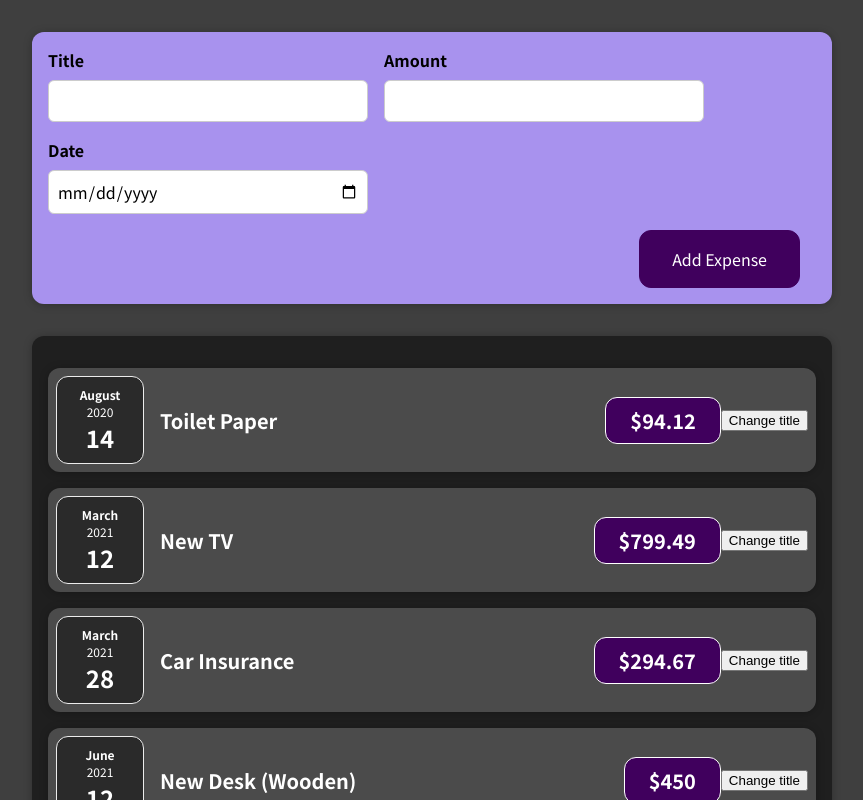
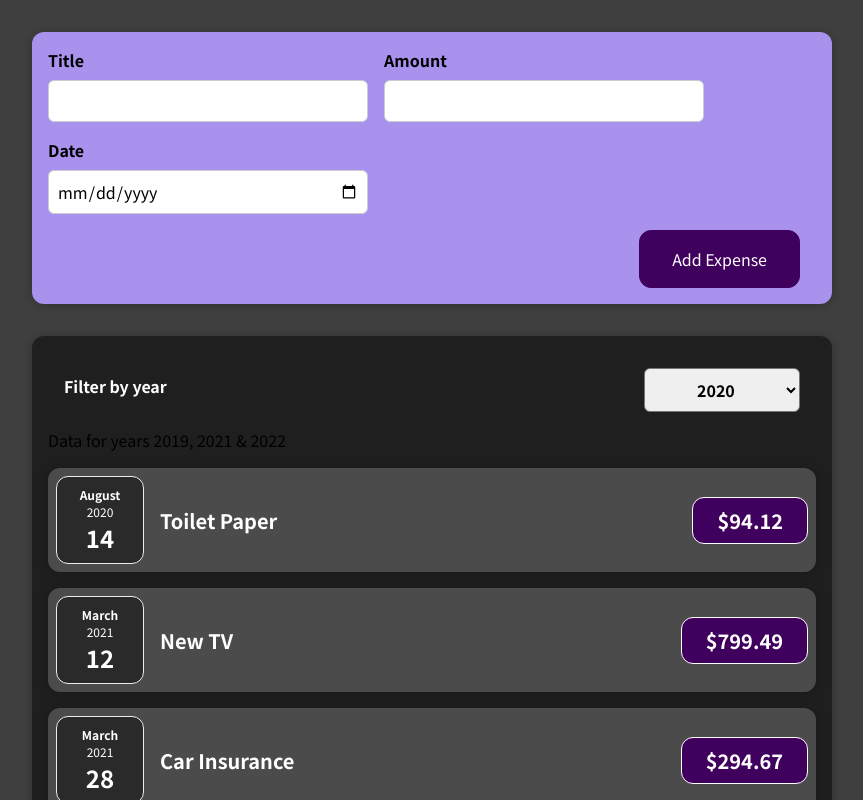
Before and after one commit to example-codes/react-expenses, a React (Vite) app: page / in a window 1280 px wide. Shown: the top 800 px of the page, without its empty margins (208-1071 px from the left). Built offline with nearby package versions, Linux system fonts and the light colour scheme.

Commit message:
add filter (only dropdown)

```diff
--- /dev/null
+++ b/src/components/Expenses/ExpenseFilter.jsx
@@ -0,0 +1,24 @@
+import React from "react";
+
+import "./ExpensesFilter.css";
+
+const ExpensesFilter = (props) => {
+    const dropdownChangeHandler = (event) =>{
+        props.onChangeFilter(event.target.value);
+    }
+  return (
+    <div className="expenses-filter">
+      <div className="expenses-filter__control">
+        <label>Filter by year</label>
+        <select value={props.selected} onChange={dropdownChangeHandler}>
+          <option value="2022">2022</option>
+          <option value="2021">2021</option>
+          <option value="2020">2020</option>
+          <option value="2019">2019</option>
+        </select>
+      </div>
+    </div>
+  );
+};
+
+export default ExpensesFilter;
--- a/src/components/Expenses/ExpenseItem.jsx
+++ b/src/components/Expenses/ExpenseItem.jsx
@@ -8,11 +8,6 @@
   const [title, setTitle] = useState(props.title);
   const [_amount, setAmount] = useState(props.amount);
 
-  const clickHandler = () => {
-    setTitle("Updated!");
-    setAmount("0");
-    console.log(title);
-  };
 
   return (
     <Card className="expense-item">
@@ -21,7 +16,6 @@
         <h2>{title}</h2>
         <div className="expense-item__price">${_amount}</div>
       </div>
-      <button onClick={clickHandler}>Change title</button>
     </Card>
   );
 };
--- a/src/components/Expenses/Expenses.jsx
+++ b/src/components/Expenses/Expenses.jsx
@@ -1,12 +1,37 @@
-import React from "react";
+import React, { useState } from "react";
 import PropTypes from "prop-types";
 import ExpenseItem from "./ExpenseItem";
 import Card from "../UI/Card";
 import "./Expenses.css";
+import ExpensesFilter from "./ExpenseFilter";
 
 const Expenses = (props) => {
+  const [filteredYear, setFilteredYear] = useState("2020");
+
+  let filterInfoText = "";
+
+  if (filteredYear === "2019") {
+    filterInfoText = "2020, 2021 & 2022";
+  } else if(filteredYear === '2020') {
+    filterInfoText = '2019, 2021 & 2022'
+  } else if(filterInfoText === "2021") {
+    filterInfoText = "2019, 2020 & 2022";
+  } else {
+    filterInfoText = "2019, 2020 & 2021";
+  }
+
+  const filterChangeHandler = (selectedYear) => {
+    setFilteredYear(selectedYear);
+    console.log(selectedYear);
+  };
   return (
+    <div>
       <Card className="expenses">
+        <ExpensesFilter
+          selected={filteredYear}
+          onChangeFilter={filterChangeHandler}
+        />
+        <p>Data for years {filterInfoText}</p>
         <ExpenseItem
           title={props.items[0].title}
           amount={props.items[0].amount}
@@ -28,6 +53,7 @@
           date={props.items[3].date}
         />
       </Card>
+    </div>
   );
 };
 
--- /dev/null
+++ b/src/components/Expenses/ExpensesFilter.css
@@ -0,0 +1,24 @@
+.expenses-filter {
+  color: white;
+  padding: 0 1rem;
+}
+
+.expenses-filter__control {
+  display: flex;
+  width: 100%;
+  align-items: center;
+  justify-content: space-between;
+  margin: 1rem 0;
+}
+
+.expenses-filter label {
+  font-weight: bold;
+  margin-bottom: 0.5rem;
+}
+
+.expenses-filter select {
+  font: inherit;
+  padding: 0.5rem 3rem;
+  font-weight: bold;
+  border-radius: 6px;
+}
```
Lines whose indentation alone changed are shown as unchanged.
